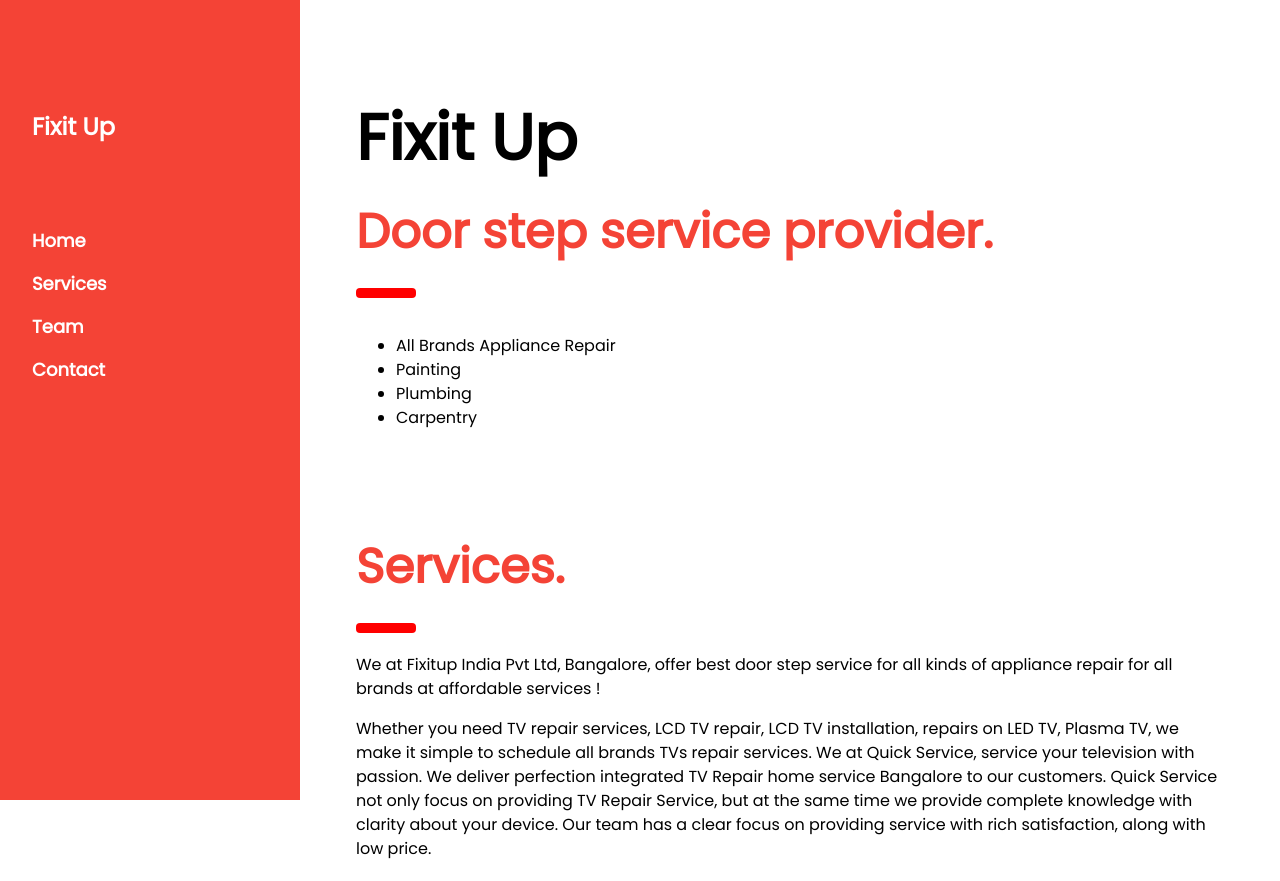
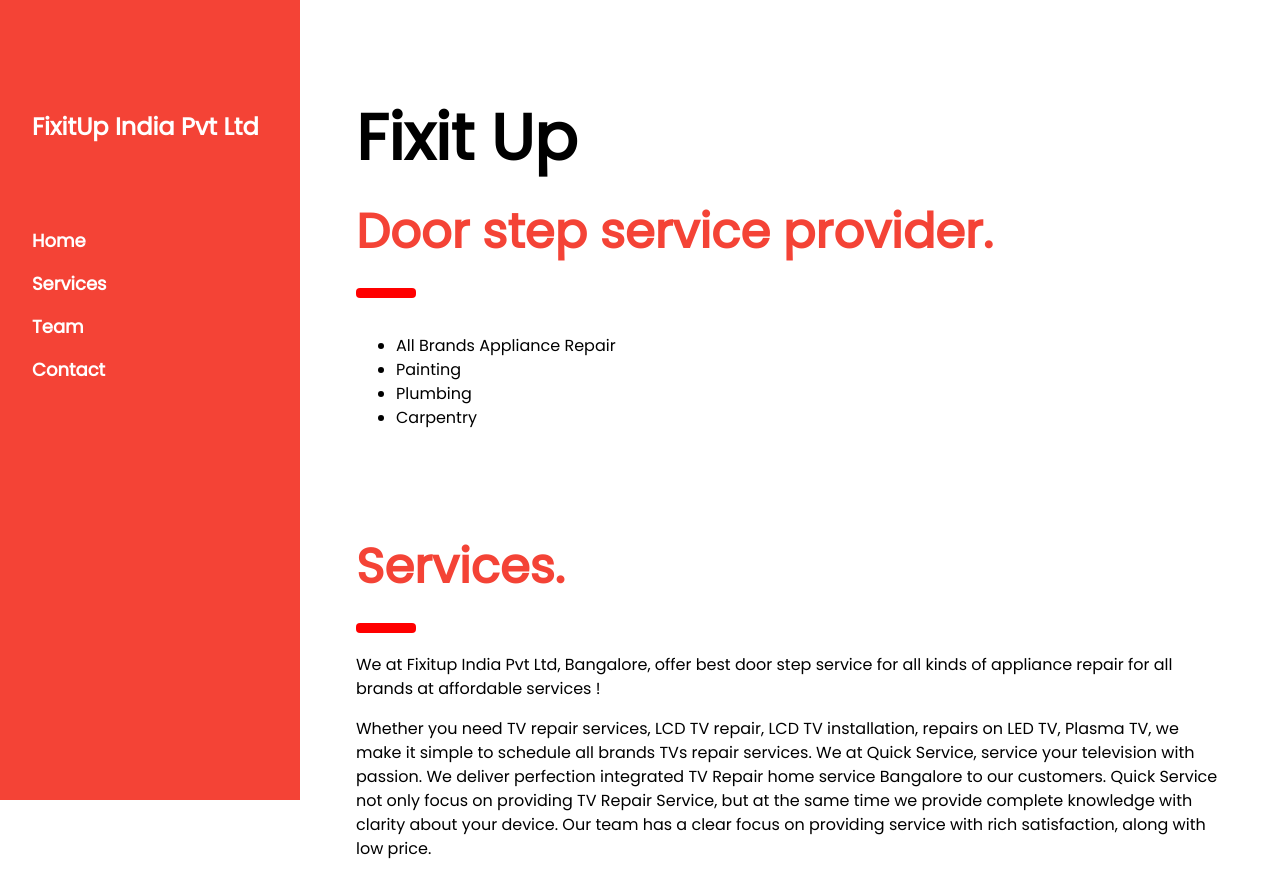
Before and after one commit to fixitupindia/fixitupindia.github.io, a plain HTML site: page index.html in a window 1280 px wide. Shown: the top 881 px of the page. Drawn offline with nearby package versions, Linux system fonts and the light colour scheme.

Commit message:
Update index.html

```diff
--- a/index.html
+++ b/index.html
@@ -17,7 +17,7 @@ body {font-size:16px;}
 <nav class="w3-sidebar w3-red w3-collapse w3-top w3-large w3-padding" style="z-index:3;width:300px;font-weight:bold;" id="mySidebar"><br>
   <a href="javascript:void(0)" onclick="w3_close()" class="w3-button w3-hide-large w3-display-topleft" style="width:100%;font-size:22px">Close Menu</a>
   <div class="w3-container">
-    <h3 class="w3-padding-64"><b>Fixit Up</b></h3>
+    <h3 class="w3-padding-64"><b>FixitUp India Pvt Ltd</b></h3>
   </div>
   <div class="w3-bar-block">
     <a href="#" onclick="w3_close()" class="w3-bar-item w3-button w3-hover-white">Home</a>
```
